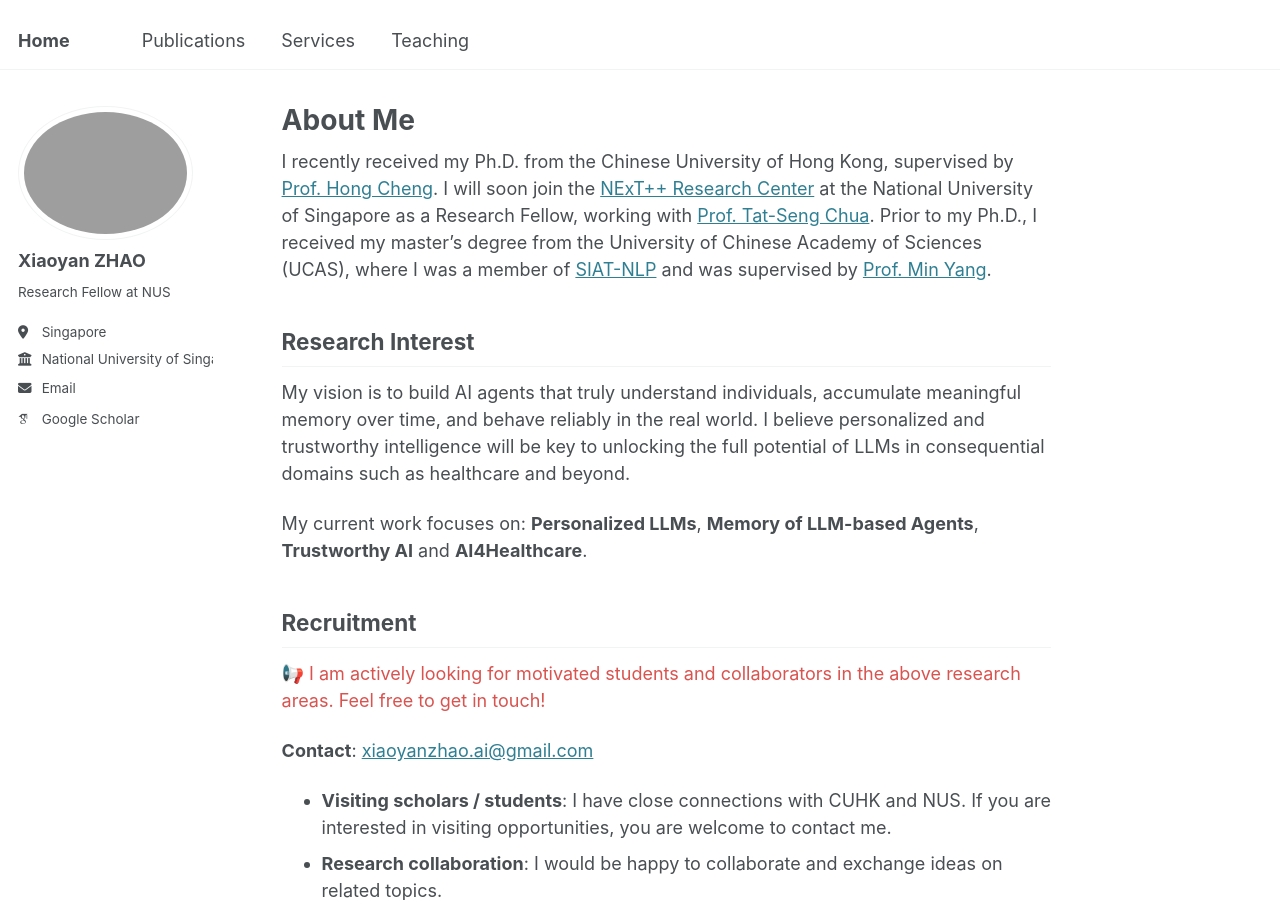
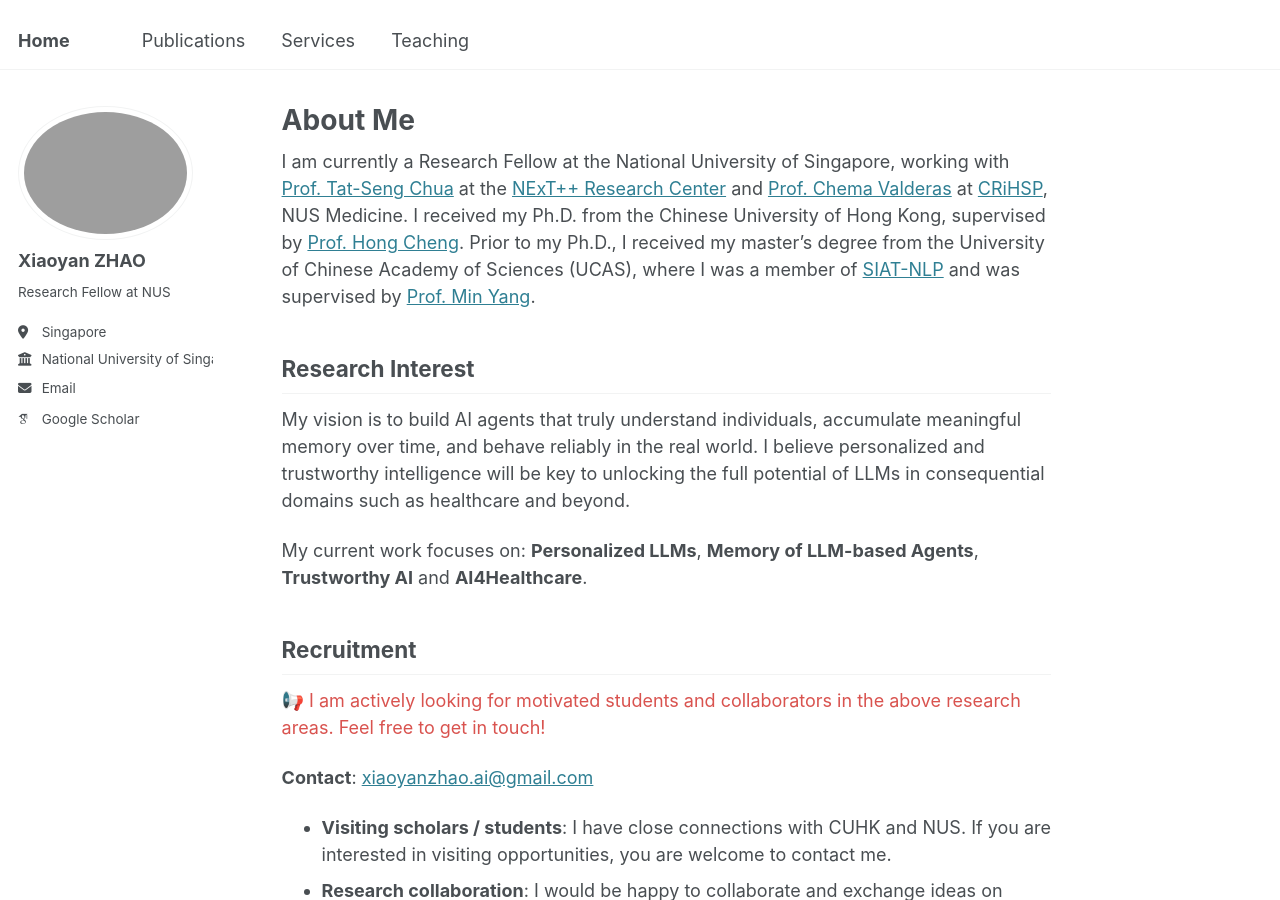
Before and after one commit to xyzhao01/xyzhao01.github.io, a Jekyll site: the page built from _pages/about.md, in a window 1280 px wide and 900 px high. Built offline with Jekyll 4.4.1, drawn with Linux system fonts in a browser that asks for light colours; some web fonts are replaced.

Commit message:
Update about page with current NUS Research Fellow affiliation.
Reflect joint supervision at NExT++ and CRiHSP with Prof. Chua and Prof. Valderas.

Co-authored-by: Cursor <cursoragent@cursor.com>

```diff
--- a/_pages/about.md
+++ b/_pages/about.md
@@ -7,7 +7,7 @@ redirect_from:
   - /about.html
 ---
 
-I recently received my Ph.D. from the Chinese University of Hong Kong, supervised by [Prof. Hong Cheng](https://www.se.cuhk.edu.hk/people/academic-staff/prof-cheng-hong/). I will soon join the [NExT++ Research Center](https://www.nextcenter.org/) at the National University of Singapore as a Research Fellow, working with [Prof. Tat-Seng Chua](https://www.chuatatseng.com/). Prior to my Ph.D., I received my master's degree from the University of Chinese Academy of Sciences (UCAS), where I was a member of [SIAT-NLP](https://github.com/siat-nlp) and was supervised by [Prof. Min Yang](https://minyang.me/).
+I am currently a Research Fellow at the National University of Singapore, working with [Prof. Tat-Seng Chua](https://www.chuatatseng.com/) at the [NExT++ Research Center](https://www.nextcenter.org/) and [Prof. Chema Valderas](https://discovery.nus.edu.sg/19962-jose-m-valderas) at [CRiHSP](https://medicine.nus.edu.sg/crihsp/), NUS Medicine. I received my Ph.D. from the Chinese University of Hong Kong, supervised by [Prof. Hong Cheng](https://www.se.cuhk.edu.hk/people/academic-staff/prof-cheng-hong/). Prior to my Ph.D., I received my master's degree from the University of Chinese Academy of Sciences (UCAS), where I was a member of [SIAT-NLP](https://github.com/siat-nlp) and was supervised by [Prof. Min Yang](https://minyang.me/).
 
 ## Research Interest
 
```
